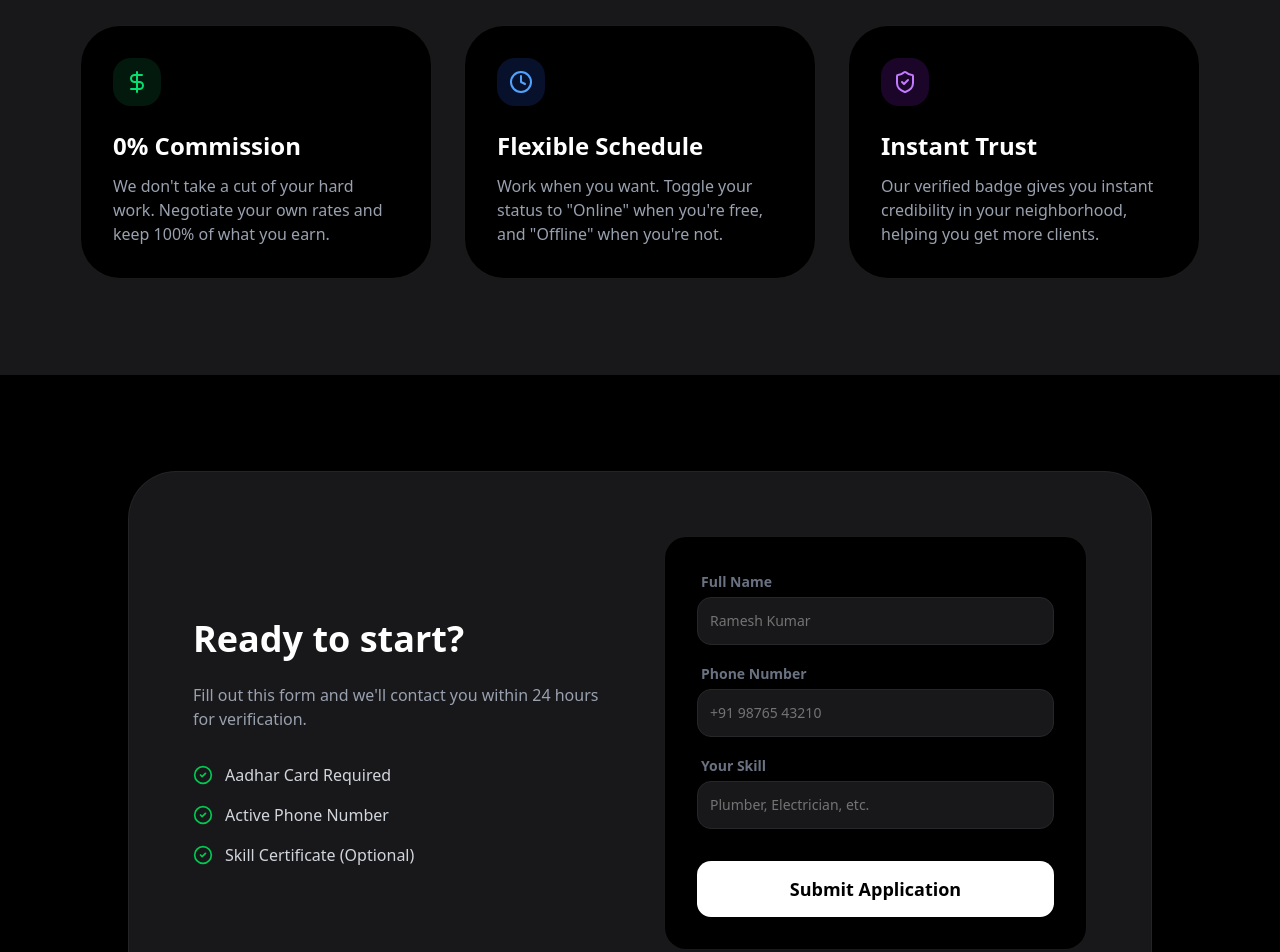
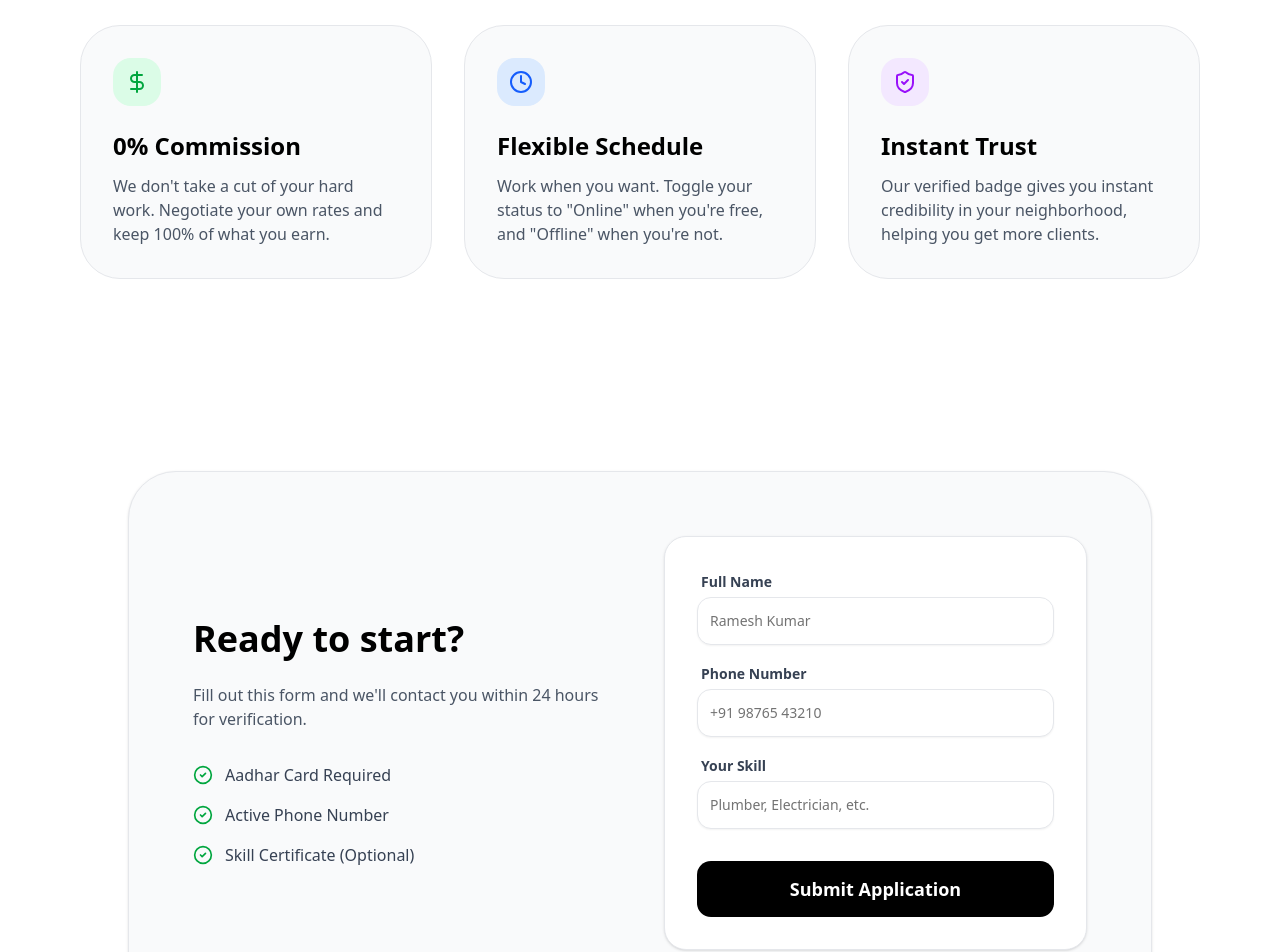
Before and after one commit to mayanksaini18/Around-U, a Next.js app in the folder client/: page /partner in a window 1280 px wide. Shown: the part 620-1572 px from the top of the page. Built offline with nearby package versions, Linux system fonts and the light colour scheme.

Commit message:
some pages changes

```diff
--- a/client/app/find-help/page.tsx
+++ b/client/app/find-help/page.tsx
@@ -5,72 +5,41 @@ import Footer from "@/components/layout/Footer";
 import { Button } from "@/components/ui/button";
 import { Input } from "@/components/ui/input";
 import { Search,MapPin, Star, Phone, Filter, ArrowUpRight ,MoveLeft } from "lucide-react";
-import { useState } from "react";
+import { useState, useEffect } from "react";
 import Link from "next/link";
-
-// Mock Data for the UI
-const MOCK_PROVIDERS = [
-  {
-    id: 1,
-    name: "Ramesh Kumar",
-    skill: "Electrician",
-    rating: 4.8,
-    reviews: 124,
-    price: "₹300/visit",
-    distance: "0.8 km",
-    verified: true,
-    image: "https://images.unsplash.com/photo-1531384441138-2736e62e0919?auto=format&fit=crop&q=80&w=200",
-    badges: ["Fast Responder", "Vaccinated"],
-  },
-  {
-    id: 2,
-    name: "Suresh Woodworks",
-    skill: "Carpenter",
-    rating: 4.9,
-    reviews: 89,
-    price: "Negotiable",
-    distance: "1.2 km",
-    verified: true,
-    image: "https://images.unsplash.com/photo-1560250097-0b93528c311a?auto=format&fit=crop&q=80&w=200",
-    badges: ["10+ Years Exp"],
-  },
-  {
-    id: 3,
-    name: "Anita Cleaning",
-    skill: "House Cleaning",
-    rating: 4.7,
-    reviews: 210,
-    price: "₹150/hr",
-    distance: "0.5 km",
-    verified: true,
-    image: "https://images.unsplash.com/photo-1573496359142-b8d87734a5a2?auto=format&fit=crop&q=80&w=200",
-    badges: ["Top Rated"],
-  },
-  {
-    id: 4,
-    name: "Vikram Tech",
-    skill: "Appliance Repair",
-    rating: 4.6,
-    reviews: 45,
-    price: "₹400 fixed",
-    distance: "2.1 km",
-    verified: false,
-    image: "https://images.unsplash.com/photo-1506794778202-cad84cf45f1d?auto=format&fit=crop&q=80&w=200",
-    badges: [],
-  },
-];
 
 const CATEGORIES = ["All", "Plumber", "Electrician", "Carpenter", "Cleaner", "Painter", "Tutor"];
 
 export default function FindHelpPage() {
   const [activeCategory, setActiveCategory] = useState("All");
+  const [providers, setProviders] = useState([]);
+  const [loading, setLoading] = useState(false);
+
+  // Fetch providers when category changes
+  useEffect(() => {
+    const fetchProviders = async () => {
+      setLoading(true);
+      try {
+        // Replace with your actual backend URL
+        // Example: ?category=Plumber&lat=12.9716&lng=77.5946
+        const res = await fetch(`http://localhost:5000/api/providers?category=${activeCategory}`);
+        const data = await res.json();
+        setProviders(data);
+      } catch (error) {
+        console.error("Failed to fetch providers", error);
+      } finally {
+        setLoading(false);
+      }
+    };
+
+    fetchProviders();
+  }, [activeCategory]);
 
   return (
     <main className="min-h-screen bg-gray-50">
 
-      {/* <Navbar /> */}
+      <Navbar />
       <Link href="/">
-      <MoveLeft className="top-4"/>
       </Link>
 
       {/* Sticky Search Header */}
@@ -92,7 +61,7 @@ export default function FindHelpPage() {
              <div className="relative md:w-1/3">
                <MapPin className="absolute left-4 top-1/2 -translate-y-1/2 h-5 w-5 text-gray-400" />
                <Input
-                 placeholder="Indiranagar, Bangalore"
+                 placeholder="pincode"
                  className="h-14 pl-12 rounded-full text-lg border-gray-200 bg-gray-50 focus:bg-white transition-all"
                />
              </div>
@@ -124,22 +93,25 @@ export default function FindHelpPage() {
       <section className="py-12 px-4 container mx-auto max-w-5xl">
          <div className="flex justify-between items-center mb-8">
             <h2 className="text-xl font-bold text-gray-800">
-              4 Providers near <span className="underline decoration-wavy decoration-yellow-400">Indiranagar</span>
+              {providers.length} Providers near <span className="underline decoration-wavy decoration-yellow-400">Indiranagar</span>
             </h2>
             <Button variant="outline" size="sm" className="gap-2 rounded-full">
                <Filter className="h-4 w-4" /> Filters
             </Button>
          </div>
 
+         {loading ? (
+           <div className="text-center py-20">Loading providers...</div>
+         ) : (
          <div className="grid md:grid-cols-2 gap-6">
-            {MOCK_PROVIDERS.map((provider) => (
-              <div key={provider.id} className="group bg-white rounded-[2rem] p-6 border border-gray-200 hover:shadow-xl hover:border-black/10 transition-all duration-300 flex flex-col sm:flex-row gap-6">
+            {providers.map((provider: any) => (
+              <div key={provider._id} className="group bg-white rounded-[2rem] p-6 border border-gray-200 hover:shadow-xl hover:border-black/10 transition-all duration-300 flex flex-col sm:flex-row gap-6">
 
                  {/* Left: Image & Rating */}
                  <div className="flex flex-col items-center sm:items-start">
                     <div className="relative h-24 w-24 rounded-2xl overflow-hidden mb-3">
-                       <img src={provider.image} alt={provider.name} className="h-full w-full object-cover" />
-                       {provider.verified && (
+                       <img src={provider.image || "https://via.placeholder.com/150"} alt={provider.name} className="h-full w-full object-cover" />
+                       {provider.isVerified && (
                          <div className="absolute bottom-0 left-0 w-full bg-green-500 text-white text-[10px] font-bold text-center py-0.5 uppercase tracking-wider">
                            Verified
                          </div>
@@ -148,7 +120,7 @@ export default function FindHelpPage() {
                     <div className="flex items-center gap-1 bg-yellow-50 px-3 py-1 rounded-full border border-yellow-100">
                        <Star className="h-3.5 w-3.5 fill-yellow-400 text-yellow-400" />
                        <span className="text-sm font-bold">{provider.rating}</span>
-                       <span className="text-xs text-gray-500">({provider.reviews})</span>
+                       <span className="text-xs text-gray-500">({provider.reviewCount})</span>
                     </div>
                  </div>
 
@@ -163,14 +135,14 @@ export default function FindHelpPage() {
                           <div className="text-right">
                             <div className="text-lg font-bold text-black">{provider.price}</div>
                             <div className="text-xs text-gray-500 flex items-center justify-end gap-1">
-                               <MapPin className="h-3 w-3" /> {provider.distance}
+                               {/* <MapPin className="h-3 w-3" /> {provider.distance} */}
                             </div>
                           </div>
                        </div>
 
                        {/* Badges */}
                        <div className="flex flex-wrap gap-2 mt-3">
-                          {provider.badges.map(badge => (
+                          {provider.badges?.map((badge: string) => (
                              <span key={badge} className="text-[10px] font-bold bg-gray-100 text-gray-600 px-2 py-1 rounded-md">
                                {badge}
                              </span>
@@ -191,6 +163,7 @@ export default function FindHelpPage() {
               </div>
             ))}
          </div>
+         )}
       </section>
 
       <Footer />
--- a/client/app/partner/page.tsx
+++ b/client/app/partner/page.tsx
@@ -8,32 +8,32 @@ import { CheckCircle2, DollarSign, Clock, ShieldCheck } from "lucide-react";
 
 export default function PartnerPage() {
   return (
-    <main className="min-h-screen bg-black text-white">
+    <main className="min-h-screen bg-white text-black">
       <Navbar />
 
       {/* Hero Section */}
       <section className="pt-40 pb-20 px-4 relative overflow-hidden">
-         {/* Background Glow */}
-         <div className="absolute top-0 left-1/2 -translate-x-1/2 w-[600px] h-[600px] bg-blue-600/20 rounded-full blur-[120px] -z-10" />
+         {/* Background Glow - Adjusted for Light Mode */}
+         <div className="absolute top-0 left-1/2 -translate-x-1/2 w-[600px] h-[600px] bg-blue-100/60 rounded-full blur-[120px] -z-10" />
 
          <div className="container mx-auto max-w-4xl text-center">
-            {/* <div className="inline-flex items-center gap-2 px-3 py-1 rounded-full bg-white/10 border border-white/20 text-white text-xs font-bold uppercase tracking-wide mb-8">
+            {/* <div className="inline-flex items-center gap-2 px-3 py-1 rounded-full bg-black/5 border border-black/10 text-black text-xs font-bold uppercase tracking-wide mb-8">
                For Professionals
             </div> */}
-            <h1 className="text-6xl md:text-8xl font-black tracking-tighter mb-8 leading-[0.9]">
+            <h1 className="text-6xl md:text-8xl font-black tracking-tighter mb-8 leading-[0.9] text-black">
                EARN ON <br />
-               <span className="text-transparent bg-clip-text bg-gradient-to-r from-blue-400 to-green-400">YOUR TERMS.</span>
+               <span className="text-transparent bg-clip-text bg-gradient-to-r from-blue-600 to-green-600">YOUR TERMS.</span>
             </h1>
-            <p className="text-xl text-gray-400 max-w-2xl mx-auto mb-12">
+            <p className="text-xl text-gray-600 max-w-2xl mx-auto mb-12 font-medium">
                Join the hyperlocal revolution. No middlemen. No commissions.
                Just you and your customers.
             </p>
 
             {/* <div className="flex flex-col sm:flex-row gap-4 justify-center">
-               <Button className="h-14 px-10 rounded-full bg-white text-black hover:bg-gray-200 text-lg font-bold">
+               <Button className="h-14 px-10 rounded-full bg-black text-white hover:bg-gray-800 text-lg font-bold">
                   Join Now
                </Button>
-               <Button variant="outline" className="h-14 px-10 rounded-full border-white/20 text-white hover:bg-white/10 text-lg">
+               <Button variant="outline" className="h-14 px-10 rounded-full border-gray-300 text-black hover:bg-gray-50 text-lg">
                   How it works
                </Button>
             </div> */}
@@ -41,74 +41,81 @@ export default function PartnerPage() {
       </section>
 
       {/* Benefits Grid */}
-      <section className="py-24 bg-zinc-900">
+      <section className="py-24 bg-white">
          <div className="container mx-auto px-4 max-w-6xl">
             <div className="grid md:grid-cols-3 gap-8">
-               <div className="bg-black p-8 rounded-[2.5rem] border border-white/10">
-                  <div className="h-12 w-12 bg-green-900/30 rounded-2xl flex items-center justify-center mb-6 text-green-400">
+
+               {/* Card 1 */}
+               <div className="bg-gray-50 p-8 rounded-[2.5rem] border border-gray-200">
+                  <div className="h-12 w-12 bg-green-100 rounded-2xl flex items-center justify-center mb-6 text-green-600">
                      <DollarSign className="h-6 w-6" />
                   </div>
-                  <h3 className="text-2xl font-bold mb-3">0% Commission</h3>
-                  <p className="text-gray-400">
+                  <h3 className="text-2xl font-bold mb-3 text-black">0% Commission</h3>
+                  <p className="text-gray-600">
                      We don't take a cut of your hard work. Negotiate your own rates and keep 100% of what you earn.
                   </p>
                </div>
-               <div className="bg-black p-8 rounded-[2.5rem] border border-white/10">
-                  <div className="h-12 w-12 bg-blue-900/30 rounded-2xl flex items-center justify-center mb-6 text-blue-400">
+
+               {/* Card 2 */}
+               <div className="bg-gray-50 p-8 rounded-[2.5rem] border border-gray-200">
+                  <div className="h-12 w-12 bg-blue-100 rounded-2xl flex items-center justify-center mb-6 text-blue-600">
                      <Clock className="h-6 w-6" />
                   </div>
-                  <h3 className="text-2xl font-bold mb-3">Flexible Schedule</h3>
-                  <p className="text-gray-400">
+                  <h3 className="text-2xl font-bold mb-3 text-black">Flexible Schedule</h3>
+                  <p className="text-gray-600">
                      Work when you want. Toggle your status to "Online" when you're free, and "Offline" when you're not.
                   </p>
                </div>
-               <div className="bg-black p-8 rounded-[2.5rem] border border-white/10">
-                  <div className="h-12 w-12 bg-purple-900/30 rounded-2xl flex items-center justify-center mb-6 text-purple-400">
+
+               {/* Card 3 */}
+               <div className="bg-gray-50 p-8 rounded-[2.5rem] border border-gray-200">
+                  <div className="h-12 w-12 bg-purple-100 rounded-2xl flex items-center justify-center mb-6 text-purple-600">
                      <ShieldCheck className="h-6 w-6" />
                   </div>
-                  <h3 className="text-2xl font-bold mb-3">Instant Trust</h3>
-                  <p className="text-gray-400">
+                  <h3 className="text-2xl font-bold mb-3 text-black">Instant Trust</h3>
+                  <p className="text-gray-600">
                      Our verified badge gives you instant credibility in your neighborhood, helping you get more clients.
                   </p>
                </div>
+
             </div>
          </div>
       </section>
 
       {/* Simple Form Section */}
-      <section className="py-24 px-4 bg-black">
-         <div className="container mx-auto max-w-5xl bg-zinc-900 rounded-[3rem] p-8 md:p-16 border border-white/5 relative overflow-hidden">
+      <section className="py-24 px-4 bg-white">
+         <div className="container mx-auto max-w-5xl bg-gray-50 rounded-[3rem] p-8 md:p-16 border border-gray-200 relative overflow-hidden shadow-sm">
 
             <div className="grid lg:grid-cols-2 gap-12 items-center relative z-10">
                <div>
-                  <h2 className="text-4xl font-bold mb-6">Ready to start?</h2>
-                  <p className="text-gray-400 mb-8">
+                  <h2 className="text-4xl font-bold mb-6 text-black">Ready to start?</h2>
+                  <p className="text-gray-600 mb-8 font-medium">
                      Fill out this form and we'll contact you within 24 hours for verification.
                   </p>
                   <ul className="space-y-4">
                      {["Aadhar Card Required", "Active Phone Number", "Skill Certificate (Optional)"].map((item, i) => (
-                        <li key={i} className="flex items-center gap-3 text-gray-300">
-                           <CheckCircle2 className="h-5 w-5 text-green-500" /> {item}
+                        <li key={i} className="flex items-center gap-3 text-gray-700 font-medium">
+                           <CheckCircle2 className="h-5 w-5 text-green-600" /> {item}
                         </li>
                      ))}
                   </ul>
                </div>
 
-               <div className="bg-black p-8 rounded-3xl border border-white/10">
+               <div className="bg-white p-8 rounded-3xl border border-gray-200 shadow-sm">
                   <div className="space-y-4">
                      <div>
-                        <label className="text-sm font-bold text-gray-500 ml-1">Full Name</label>
-                        <Input className="bg-zinc-900 border-zinc-800 h-12 rounded-xl text-white mt-1" placeholder="Ramesh Kumar" />
+                        <label className="text-sm font-bold text-gray-700 ml-1">Full Name</label>
+                        <Input className="bg-white border-gray-200 h-12 rounded-xl text-black mt-1 focus:ring-black" placeholder="Ramesh Kumar" />
                      </div>
                      <div>
-                        <label className="text-sm font-bold text-gray-500 ml-1">Phone Number</label>
-                        <Input className="bg-zinc-900 border-zinc-800 h-12 rounded-xl text-white mt-1" placeholder="+91 98765 43210" />
+                        <label className="text-sm font-bold text-gray-700 ml-1">Phone Number</label>
+                        <Input className="bg-white border-gray-200 h-12 rounded-xl text-black mt-1 focus:ring-black" placeholder="+91 98765 43210" />
                      </div>
                      <div>
-                        <label className="text-sm font-bold text-gray-500 ml-1">Your Skill</label>
-                        <Input className="bg-zinc-900 border-zinc-800 h-12 rounded-xl text-white mt-1" placeholder="Plumber, Electrician, etc." />
+                        <label className="text-sm font-bold text-gray-700 ml-1">Your Skill</label>
+                        <Input className="bg-white border-gray-200 h-12 rounded-xl text-black mt-1 focus:ring-black" placeholder="Plumber, Electrician, etc." />
                      </div>
-                     <Button className="w-full h-14 bg-white text-black hover:bg-gray-200 rounded-xl text-lg font-bold mt-4">
+                     <Button className="w-full h-14 bg-black text-white hover:bg-gray-800 rounded-xl text-lg font-bold mt-4">
                         Submit Application
                      </Button>
                   </div>
```
Also changed, not shown: client/tsconfig.json (+12 -4 lines), 1 other file (tests, documents, lock files or other folders).
